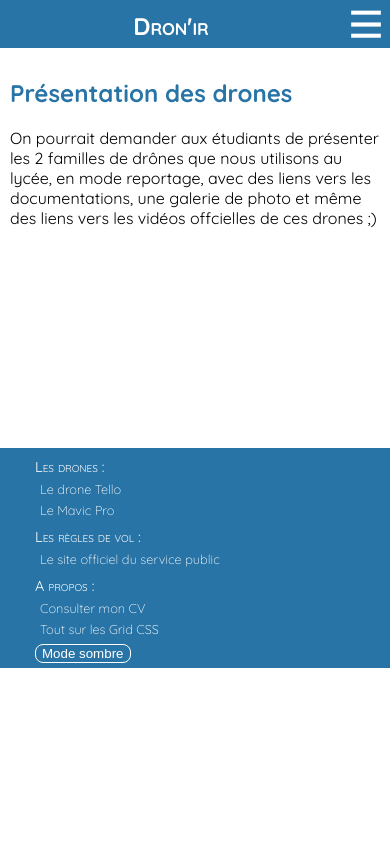
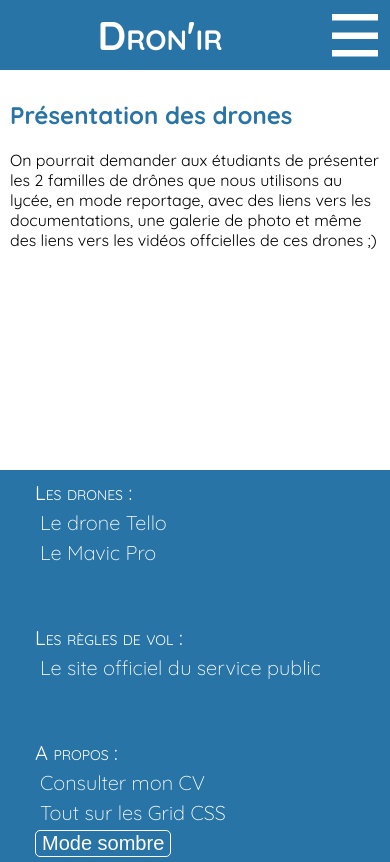
Before and after one commit to G2SNIR/MW01_2021, a plain HTML site: page 03_BarreDeNavigation_Smartphone/index.html in a window 390 px wide. Drawn offline with Linux system fonts and the light colour scheme.

Commit message:
Correction des tailles de polices sur smartphone - tout est en pixel

```diff
--- a/03_BarreDeNavigation_Smartphone/design.css
+++ b/03_BarreDeNavigation_Smartphone/design.css
@@ -36,9 +36,9 @@ header, footer {
 }
 
 header h1 {
-    margin-top: 0.7rem;
-    padding-top: 0;
-    font-size: 1.5rem;
+    margin: 10px 0;
+    padding: 0;
+    font-size: 40px;
 	font-variant-caps: small-caps;
     text-align: center;
 }
@@ -47,12 +47,12 @@ header img {
     display: none;
 }
 
-@media (max-width: 800px) {
+@media screen and (orientation: portrait) {
     header img {
         display: block;
         float: right;
-        margin: 0.5rem;
-        height: 2rem;
+        margin: 10px;
+        height: 50px;
         padding: 0;
     }
 }
@@ -61,12 +61,13 @@ nav {
     padding: 0 20px;
     background-color: var(--n-bg-color);
     color: var(--n-text-color);
+    /* font-size: 1rem; */
 }
 nav div {
     text-align: center;
 }
 nav a {
-    font-size: 1rem;
+    font-size: 20px;
     color: var(--n-text-color);
     margin: 0px 0px;
     padding: 0 10px;
@@ -74,11 +75,19 @@ nav a {
     text-decoration: none;
 }
 
-@media (max-width: 800px) {
+@media screen and (orientation: portrait) {
     nav div {
         text-align: left;
+        padding: 30px 0;
+        font-size: 30px;
+    }
+    nav a {
+        font-size: 30px;
+        font-variant-caps: small-caps;
+        text-decoration: none;
     }
 }
+
 nav div:hover {
     /* text-decoration: underline; */
     border-bottom: 2px solid var(--n-text-color);
@@ -119,7 +128,7 @@ footer div {
 footer h1 {
     margin: 0;
     padding: 0;
-    font-size: 0.9rem;
+    font-size: 20px;
     font-weight: 400;
 	font-variant-caps: small-caps;
     color: var(--hnf-text-color);
@@ -136,7 +145,7 @@ footer a {
     display: block;
     margin: 5px;
     padding:0;
-    font-size: 0.8rem;
+    font-size: 20px;
     font-weight: 100;
     color: var(--hnf-text-color);
     text-decoration: none;
@@ -145,8 +154,9 @@ footer a {
 footer button {
 	background-color: var(--hf-bg-color);
 	color: var(--hf-text-color);
-	border: 0.1rem solid var(--hf-text-color);
-	border-radius: 0.5rem;
+	border: 1px solid var(--hf-text-color);
+	border-radius: 5px;
+    font-size: 20px;
 }
 
 
--- a/03_BarreDeNavigation_Smartphone/ossature_grid.css
+++ b/03_BarreDeNavigation_Smartphone/ossature_grid.css
@@ -60,13 +60,13 @@ footer {
 
 
 /* Responsive: pour les écrans dont la largeur est inférieure à 800 px */
-@media (max-width: 800px) {
+@media screen and (orientation: portrait) {
 	body {
 		margin: 0;
 		padding: 0;
 
 		grid-template-columns: 100%;
-		grid-template-rows:	3rem auto minmax(400px, auto) auto;
+		grid-template-rows:	auto auto minmax(400px, auto) auto;
 		grid-template-areas: 	"header"
 								"nav"
 								"section"
@@ -75,7 +75,8 @@ footer {
 	nav {
 		display: grid;
 		grid-template-columns: 100%;
-		grid-template-rows: repeat(4,40px);
+		grid-template-rows: repeat(4,auto);
+		row-gap: 15px;
 	}
 	aside, nav{
 		 display: none;
@@ -90,8 +91,7 @@ footer {
 		padding: 5px;
 		display: grid;
 		grid-template-columns: 1fr;
-		column-gap: 50px;
+		row-gap: 50px;
 		grid-template-rows: repeat(3,auto);
 	}
-	}
 }
```
